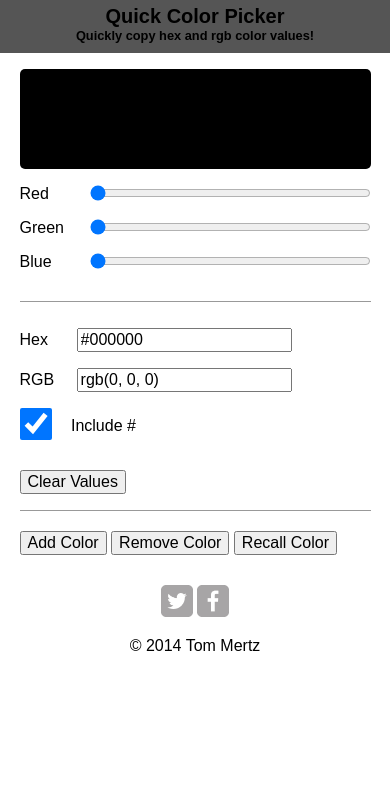
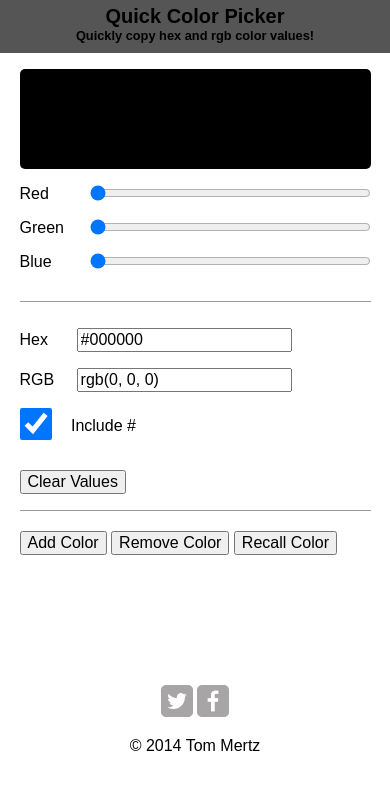
Before and after one commit to tfmertz/colorPicker, a plain HTML site: page index.html in a window 390 px wide. Drawn offline with Linux system fonts and the light colour scheme.

Commit message:
Added mobile friendly viewing

```diff
--- a/css/main.css
+++ b/css/main.css
@@ -98,6 +98,7 @@
   margin: 20px 0;
   padding: 0;
   list-style: none;
+  min-height: 80px;
 }
 
 #colorList li {
--- a/index.html
+++ b/index.html
@@ -2,6 +2,7 @@
 
 <html>
   <head>
+    <meta name="viewport" content="width=device-width, initial-scale=1">
     <meta charset="utf-8">
     <title>Quick Color Picker</title>
 
```
